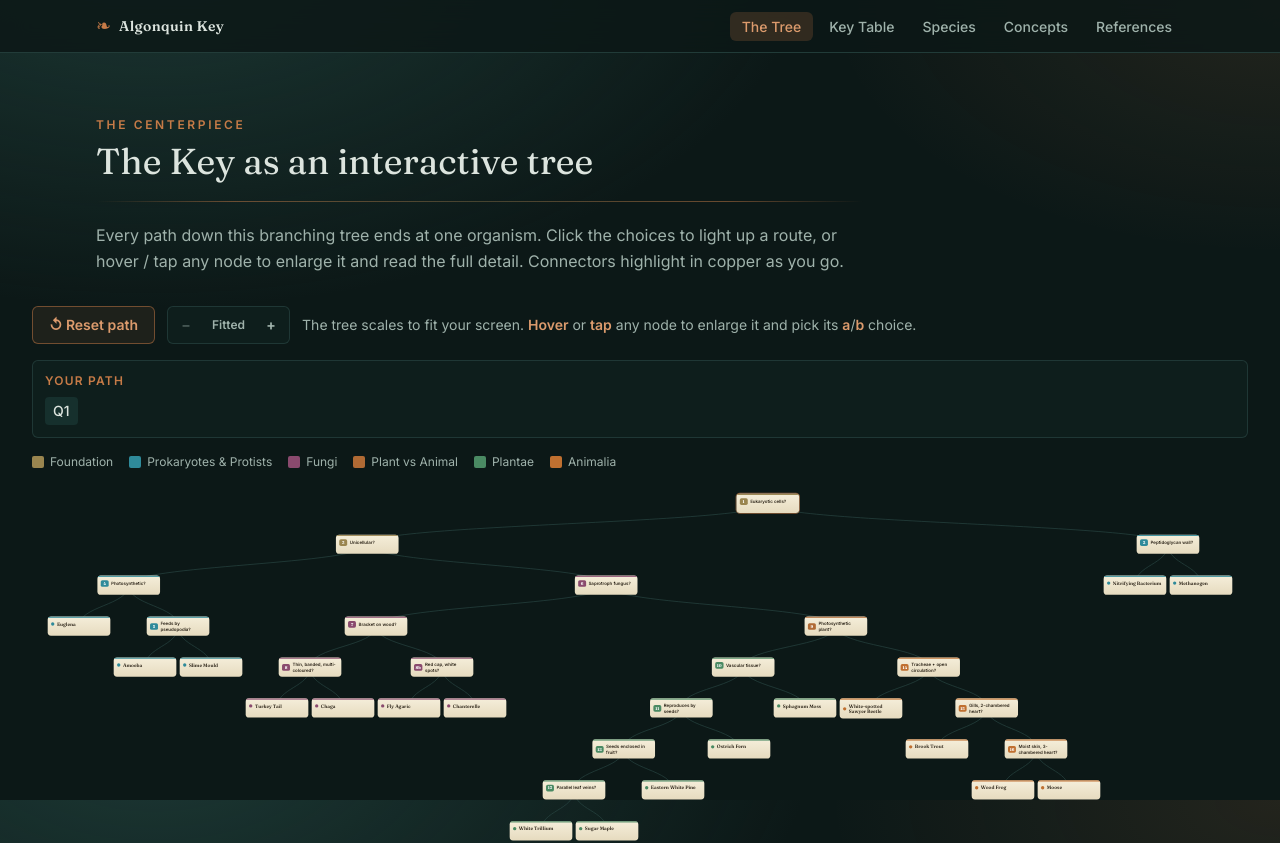
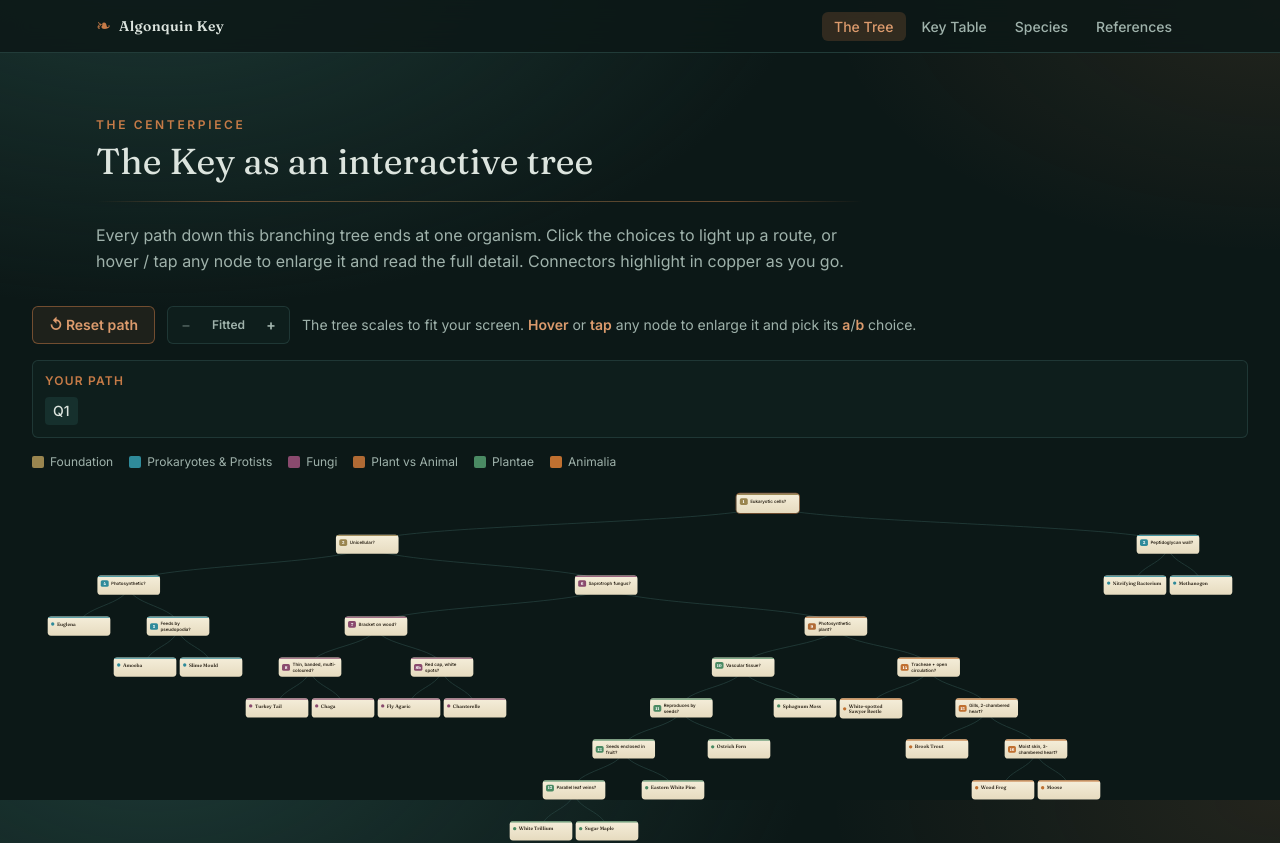
Before and after one commit to IshaanD-RX6600/dichotomous-key, a Next.js app: page / in a window 1280 px wide. Shown: the top 843 px of the page. Built offline with nearby package versions, Linux system fonts and the light colour scheme.

Commit message:
Remove unused Concepts component from Home page

```diff
--- a/app/page.tsx
+++ b/app/page.tsx
@@ -2,7 +2,6 @@ import Nav from "@/components/Nav";
 import KeySection from "@/components/KeySection";
 import KeyTable from "@/components/KeyTable";
 import SpeciesGallery from "@/components/SpeciesGallery";
-import Concepts from "@/components/Concepts";
 import References from "@/components/References";
 import Rich from "@/components/Rich";
 import { LightboxProvider } from "@/components/Lightbox";
@@ -40,8 +39,6 @@ export default async function Home() {
         <hr className="divider-botanical section-shell" />
         <SpeciesGallery organisms={data.organisms} />
         <hr className="divider-botanical section-shell" />
-        <Concepts concepts={data.concepts} />
-        <hr className="divider-botanical section-shell" />
         <References references={data.references} meta={data.meta} />
       </main>
       <footer className="border-t border-teal-line/60 bg-ink-2/60 py-8">
--- a/components/Nav.tsx
+++ b/components/Nav.tsx
@@ -6,7 +6,6 @@ const LINKS = [
   { id: "tree", label: "The Tree" },
   { id: "table", label: "Key Table" },
   { id: "gallery", label: "Species" },
-  { id: "concepts", label: "Concepts" },
   { id: "references", label: "References" },
 ];
 
--- a/components/admin/AdminDashboard.tsx
+++ b/components/admin/AdminDashboard.tsx
@@ -7,14 +7,12 @@ import { adminPost } from "./adminApi";
 import { btnDanger, btnGhost } from "./ui";
 import OrganismsEditor from "./OrganismsEditor";
 import NodesEditor from "./NodesEditor";
-import ConceptsEditor from "./ConceptsEditor";
 import ReferencesEditor from "./ReferencesEditor";
 import MetaEditor from "./MetaEditor";
 
 const TABS = [
   { id: "organisms", label: "Organisms" },
   { id: "nodes", label: "Key Tree" },
-  { id: "concepts", label: "Concepts" },
   { id: "references", label: "References" },
   { id: "meta", label: "Site Details" },
 ] as const;
@@ -86,7 +84,6 @@ function DashboardInner({ initial, hasDb }: { initial: SiteData; hasDb: boolean
         <div className="mt-6">
           {tab === "organisms" && <OrganismsEditor initial={initial.organisms} />}
           {tab === "nodes" && <NodesEditor initial={initial.nodes} organisms={initial.organisms} />}
-          {tab === "concepts" && <ConceptsEditor initial={initial.concepts} />}
           {tab === "references" && <ReferencesEditor initial={initial.references} />}
           {tab === "meta" && <MetaEditor initial={initial.meta} />}
         </div>
```
